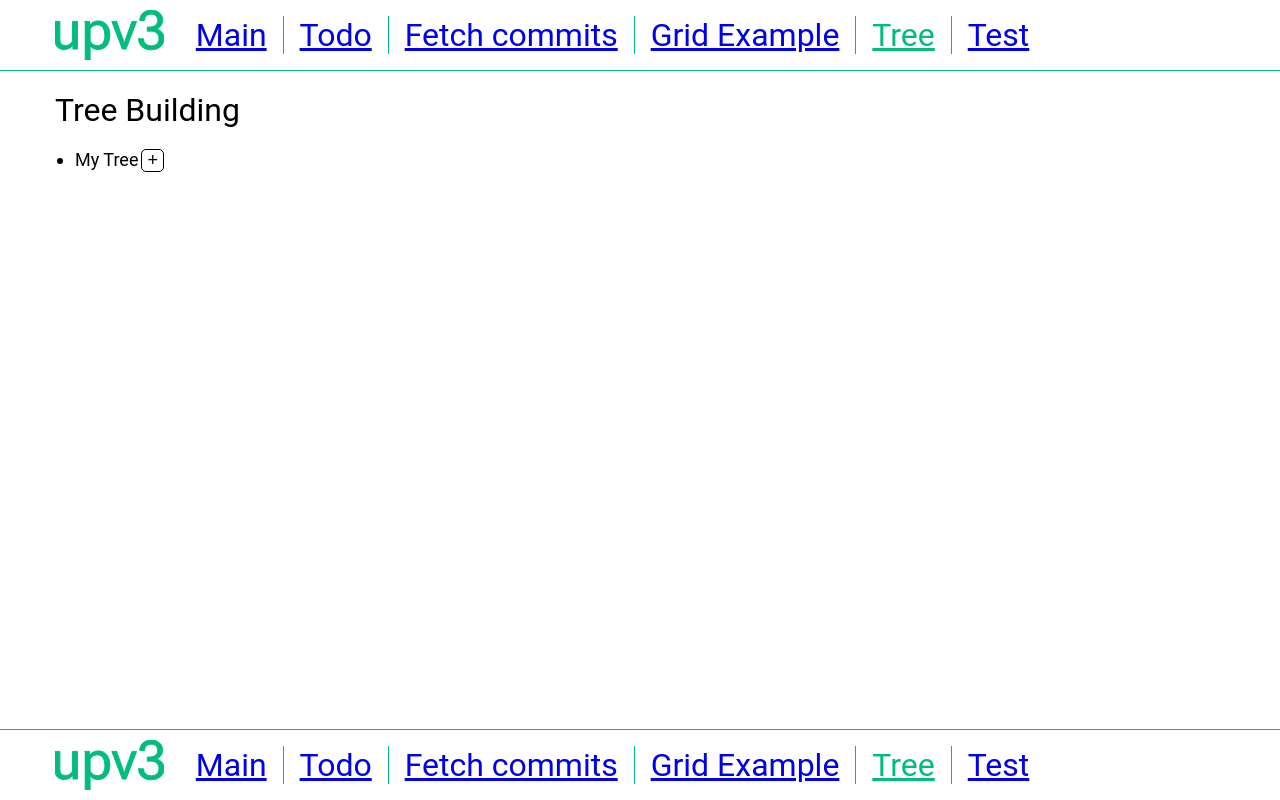
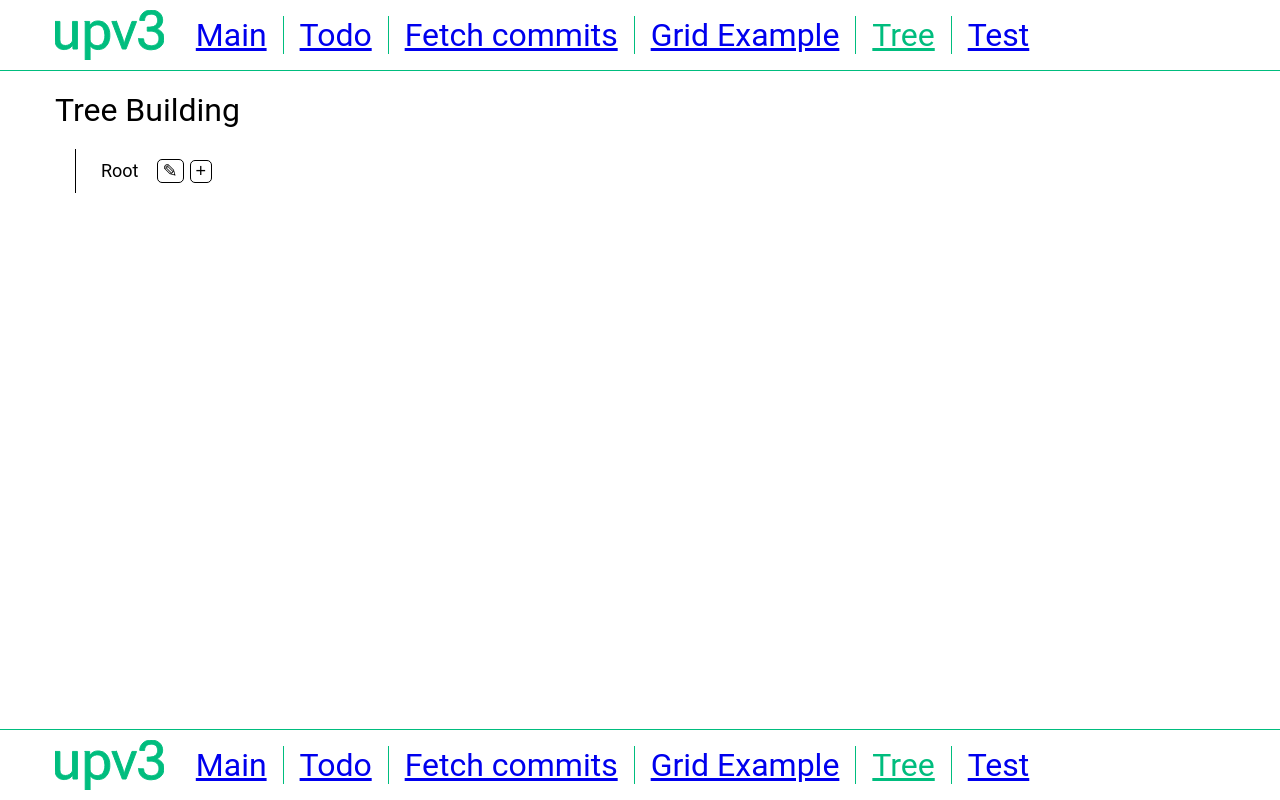
Before and after one commit to devmustbeawesome/vue3-examples, a Vue app: page /tree in a window 1280 px wide. Built offline with nearby package versions, Linux system fonts and the light colour scheme.

Commit message:
finish work with tree

```diff
--- a/src/components/TreeItem.vue
+++ b/src/components/TreeItem.vue
@@ -1,55 +1,111 @@
 <script lang="ts" setup>
 import { computed, ref } from 'vue'
+import type Tree from '@/types/tree'
 
-type TTreeData = { name: string; children?: TTreeData[] }
 const props = defineProps({
-  treeData: {
-    type: Object as () => TTreeData,
+  modelValue: {
+    type: Object as () => Tree,
     required: true,
     default: () => ({ name: '', children: [] })
+  },
+  isRoot: {
+    type: Boolean,
+    required: false,
+    default: false
   }
 })
-const treeData = ref(props.treeData)
-const isOpened = ref(false)
-const isParent = computed(() => (props.treeData.children ? true : false))
+const emits = defineEmits(['remove:item'])
+
+const isOpened = computed({
+  get: () => props.modelValue.opened ?? false,
+  set: (val) => {
+    treeData.value.opened = val
+  }
+})
+const isEditing = ref(false)
+const isParent = computed(() =>
+  props.modelValue.children && props.modelValue.children.length ? true : false
+)
+const treeData = ref(props.modelValue)
+
 const addItem = () => {
+  const id = Date.now()
+  const nameItem = 'new item ' + id
   treeData.value.children
-    ? treeData.value.children.push({ name: 'new item' })
-    : (treeData.value.children = [{ name: 'new item' }])
+    ? treeData.value.children.push({ id, name: nameItem })
+    : (treeData.value.children = [{ id, name: nameItem }])
   isOpened.value = true
+}
+const removeItem = (id: number) => {
+  const index = treeData.value.children?.findIndex((child) => child.id === id)
+  if (index !== undefined && index > -1) {
+    treeData.value.children?.splice(index, 1)
+  }
 }
 </script>
 <template>
   <li class="tree_item">
-    <div>
-      <span class="tree_item_title" @dblclick.prevent.stop="addItem">{{ treeData.name }} </span>
-      <VButton v-if="isParent" class="btn" @click="isOpened = !isOpened">{{
-        isOpened ? '-' : '+'
-      }}</VButton>
-    </div>
-    <ul v-show="isOpened">
-      <TreeItem v-for="child in treeData.children" :key="child.name" :treeData="child" />
-      <li class="tree_item">
-        <VButton @click="addItem" class="btn">+</VButton>
-      </li>
+    <VButton v-if="isParent" class="btn" @click="isOpened = !isOpened">{{
+      isOpened ? '︿' : '﹀'
+    }}</VButton>
+    <VInput
+      v-focus
+      v-if="isEditing"
+      class="tree_item_title_input"
+      v-model="treeData.name"
+      @focusout="isEditing = false"
+      @keyup.enter="isEditing = false"
+    />
+    <span v-else class="tree_item_title" @dblclick.prevent.stop="isEditing = true">{{
+      treeData.name
+    }}</span>
+    <VButton @click="isEditing = true" class="btn btn-remove">✎</VButton>
+    <VButton @click="addItem" class="btn btn-remove">+</VButton>
+    <VButton v-if="!isRoot" @click="emits('remove:item', treeData.id)" class="btn btn-remove"
+      >✕</VButton
+    >
+    <ul v-show="isOpened" v-if="treeData.children" class="children_list">
+      <TreeItem
+        v-for="(child, index) in treeData.children"
+        :key="child.id"
+        v-model="treeData.children[index]"
+        @remove:item="removeItem"
+        :is-root="false"
+      />
     </ul>
   </li>
 </template>
 <style>
 .tree_item {
-  margin-left: 20px;
+  margin: 20px;
   font-size: 18px;
+  border-left: 1px solid black;
+  padding: 10px;
+  margin-bottom: 10px;
+  list-style-type: none;
 }
 .tree_item .btn {
+  padding: 5px;
+  margin-right: 3px;
+}
+.tree_item .btn-remove {
   padding: 0 5px;
   margin-left: 3px;
 }
 .tree_item_title {
+  padding: 0 15px;
   cursor: pointer;
-  user-select: none; /* standard syntax */
-  -webkit-user-select: none; /* webkit (safari, chrome) browsers */
-  -moz-user-select: none; /* mozilla browsers */
-  -khtml-user-select: none; /* webkit (konqueror) browsers */
-  -ms-user-select: none; /* IE10+ */
+  user-select: none;
+  -webkit-user-select: none;
+  -moz-user-select: none;
+  -khtml-user-select: none;
+  -ms-user-select: none;
+}
+.tree_item_title_input {
+  padding: 0 15px !important;
+  outline: none !important;
+  border: none !important;
+  border-bottom: 1px solid black !important;
+  width: auto !important;
 }
 </style>
--- /dev/null
+++ b/src/types/tree.d.ts
@@ -0,0 +1,6 @@
+export default interface Tree {
+  id: number
+  name: string
+  children?: Array<Tree>
+  opened?: boolean
+}
--- a/src/views/TreeBuilding.vue
+++ b/src/views/TreeBuilding.vue
@@ -1,36 +1,21 @@
 <script setup lang="ts">
 import TreeItem from '@/components/TreeItem.vue'
-import { ref } from 'vue'
+import type Tree from '@/types/tree'
+import { useStorage } from '@vueuse/core'
 
-const treeData = ref({
-  name: 'My Tree',
-  children: [
-    { name: 'hello' },
-    { name: 'world' },
-    {
-      name: 'child folder',
-      children: [
-        {
-          name: 'child folder',
-          children: [{ name: 'hello' }, { name: 'world' }]
-        },
-        { name: 'hello' },
-        { name: 'world' },
-        {
-          name: 'child folder',
-          children: [{ name: 'hello' }, { name: 'world' }]
-        }
-      ]
-    }
-  ]
-})
+const treeData = useStorage('treeData', { id: 1, name: 'Root', children: [], opened: true } as Tree)
 </script>
 
 <template>
   <div class="container">
     <h1 class="page_title">Tree Building</h1>
     <ul>
-      <TreeItem :treeData="treeData" />
+      <TreeItem
+        v-model="treeData"
+        @remove:item="console.log('test')"
+        @update:item="console.log('test')"
+        :is-root="true"
+      />
     </ul>
   </div>
 </template>
```
